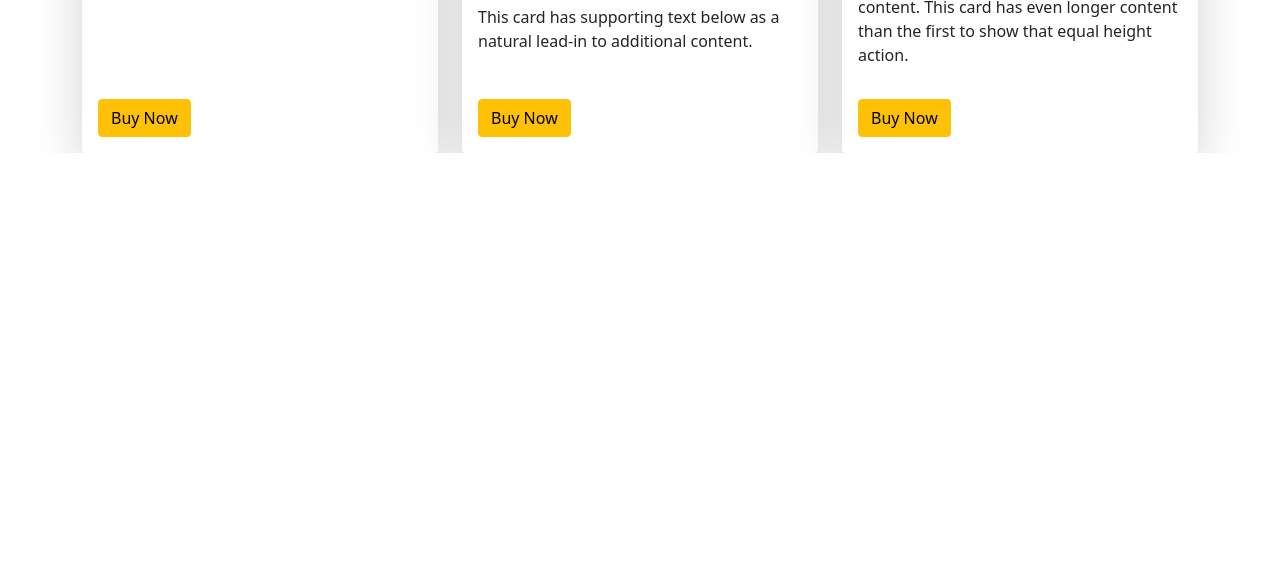
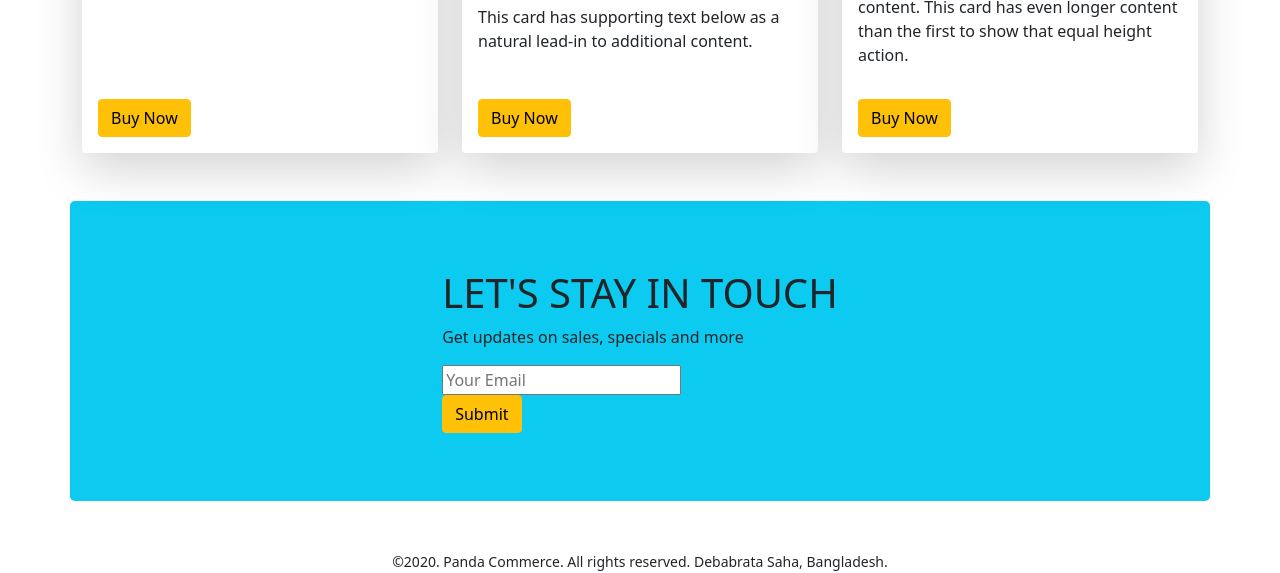
Before and after one commit to DebabrataSaha-570/panda-commerce-bootstrap-2, a plain HTML site: page index.html in a window 1280 px wide. Shown: the part 1907-2480 px from the top of the page. Before the commit the page ends 2060 px from the top, so only its background shows below. Drawn offline with nearby package versions, Linux system fonts and the light colour scheme.

Commit message:
contact and footer section done

```diff
--- a/index.html
+++ b/index.html
@@ -190,8 +190,8 @@
         </section>
 
 
-
-        <section class="container mt-5">
+        <!-- backpack section  -->
+        <section class="container my-5">
             <h2>Backpack</h2>
             <div class="row row-cols-1 row-cols-md-3 g-4">
                 <div class="col-lg-4 col-md-6 col-12">
@@ -236,10 +236,23 @@
                 </div>
             </div>
         </section>
+
+
+        <!-- Subscribe  -->
+        <section class="container d-flex justify-content-center align-items-center bg-info p-5 rounded-3"
+            style="height: 300px">
+            <div>
+                <h1>LET'S STAY IN TOUCH</h1>
+                <p>Get updates on sales, specials and more</p>
+                <input type="text" name="" id="" placeholder="Your Email">
+                <br>
+                <button class="btn btn-warning">Submit</button>
+            </div>
+        </section>
     </main>
 
-    <footer>
-
+    <footer class="mt-5 text-center">
+        <small>©2020. Panda Commerce. All rights reserved. Debabrata Saha, Bangladesh.</small>
     </footer>
 
 
```
